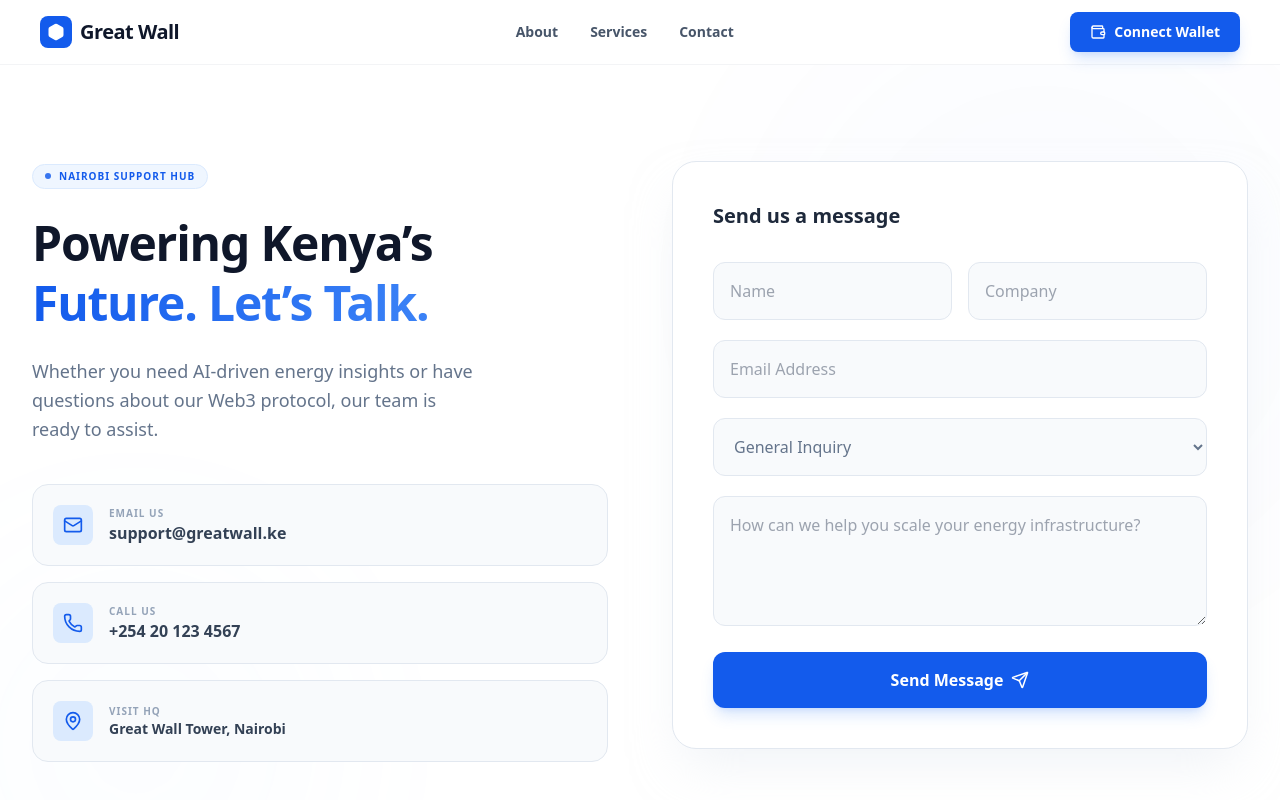
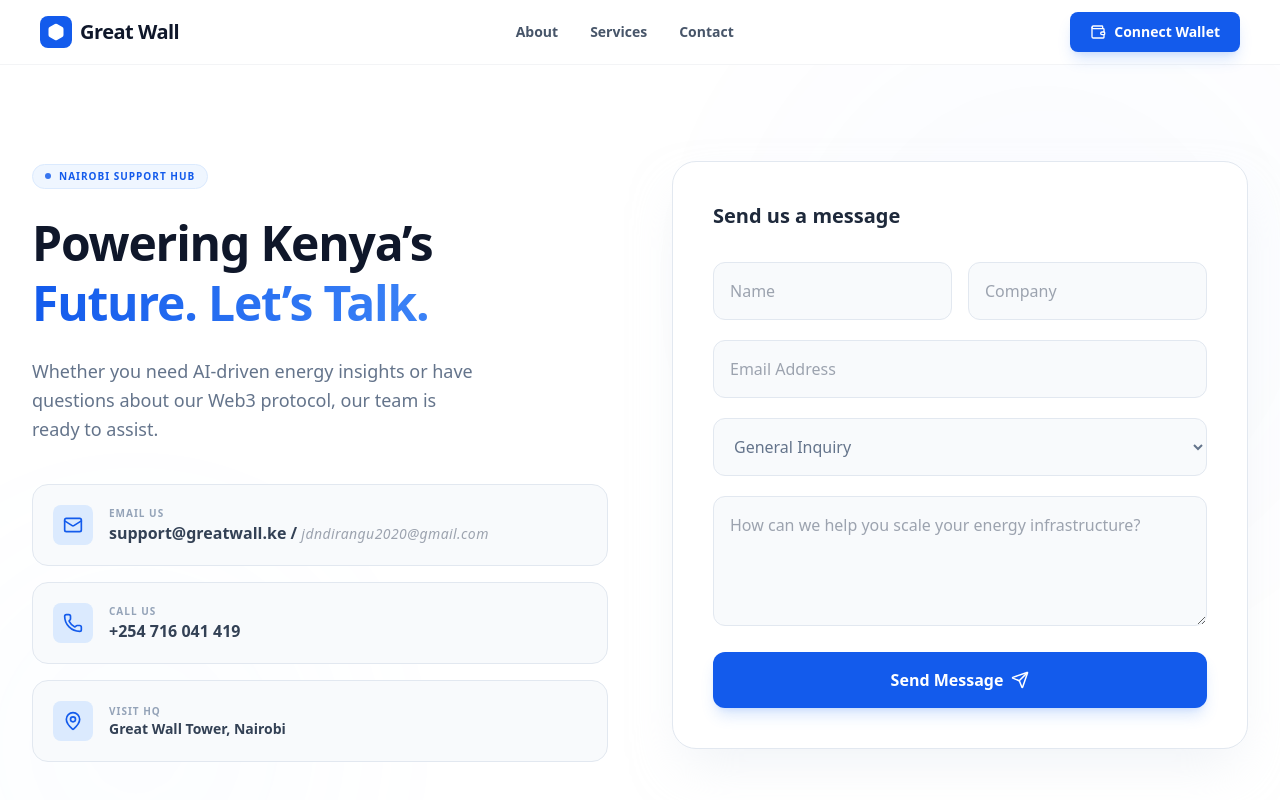
Before and after one commit to JAM3S11/greatwall, a React (Vite) app: page /contact in a window 1280 px wide. Shown: the top 800 px of the page. Built offline with nearby package versions, Linux system fonts and the light colour scheme.

Commit message:
Update commit

```diff
--- a/src/pages/ContactUsPage.jsx
+++ b/src/pages/ContactUsPage.jsx
@@ -39,7 +39,7 @@ const ContactUsPage = () => {
                   </div>
                   <div>
                     <p className="text-[10px] uppercase font-bold text-slate-400 tracking-widest">Email Us</p>
-                    <p className="font-semibold text-slate-700">support@greatwall.ke</p>
+                    <p className="font-semibold text-slate-700">support@greatwall.ke{" "}/{" "} <span className='text-sm text-gray-400 italic tracking-[0.03em] font-medium'>jdndirangu2020@gmail.com</span></p>
                   </div>
                 </div>
 
@@ -49,7 +49,7 @@ const ContactUsPage = () => {
                   </div>
                   <div>
                     <p className="text-[10px] uppercase font-bold text-slate-400 tracking-widest">Call Us</p>
-                    <p className="font-semibold text-slate-700">+254 20 123 4567</p>
+                    <p className="font-semibold text-slate-700">+254 716 041 419</p>
                   </div>
                 </div>
 
```
Also changed, not shown: 1 other file (tests, documents, lock files or other folders).
